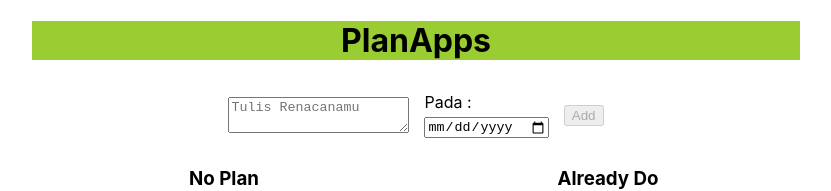
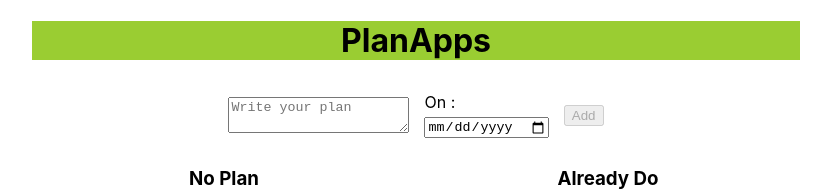
Before and after one commit to mhbaji/Rencanaku, a React (Create React App) app: page / in a window 1280 px wide. Shown: the top 191 px of the page, without its empty margins (224-1055 px from the left). Built offline with nearby package versions, Linux system fonts and the light colour scheme.

Commit message:
ganti placeholder text area dan ganti tulisan pada label input date

```diff
--- a/src/App.js
+++ b/src/App.js
@@ -33,17 +33,17 @@ const PlanAdder = ({plans, setPlans}) =>{
     setPlans([...plans, newPlan]);
     setTextValue('');
     setAkan('');
-    console.log(currentTime);
-    console.log('dasar')
-    console.log(dasar);
-    console.log(dasar.getMonth);
+    // console.log(currentTime);
+    // console.log('dasar')
+    // console.log(dasar);
+    // console.log(dasar.getMonth);
   }
 
 
   return <div className='adder'>
-    <textarea className='txt-waktu' value={textValue} type='text' placeholder='Tulis Renacanamu' onChange={event => setTextValue(event.target.value)}/>
+    <textarea className='txt-waktu' value={textValue} type='text' placeholder='Write your plan' onChange={event => setTextValue(event.target.value)}/>
     <div className='waktu'>
-      <label for='waktu' className='label-waktu'>Pada : </label>
+      <label for='waktu' className='label-waktu'>On : </label>
       <input
         className='inp-waktu' id='waktu' type='date'
         min='2020-1-31' max='2030-1-31' value={akan}
```
